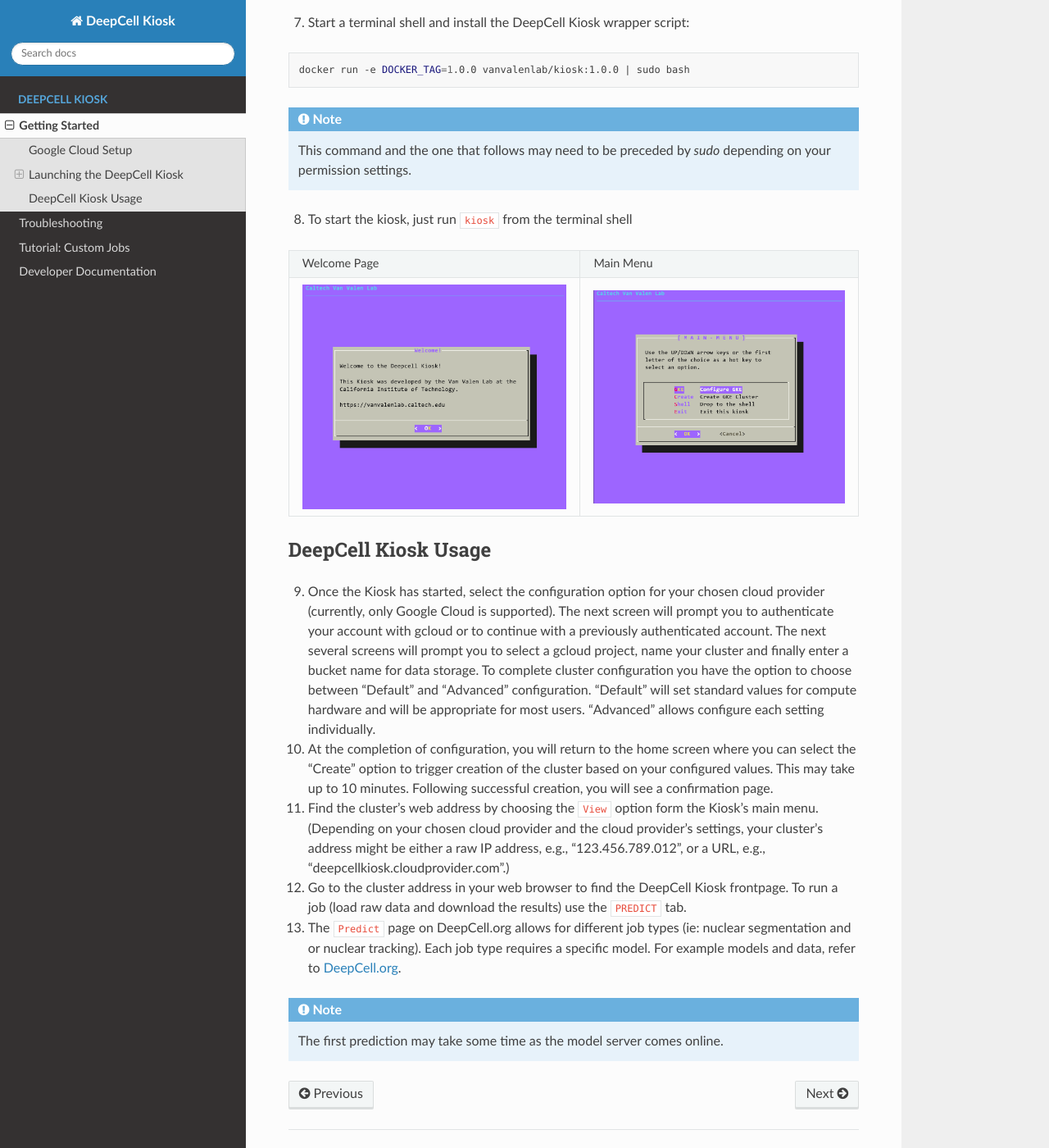
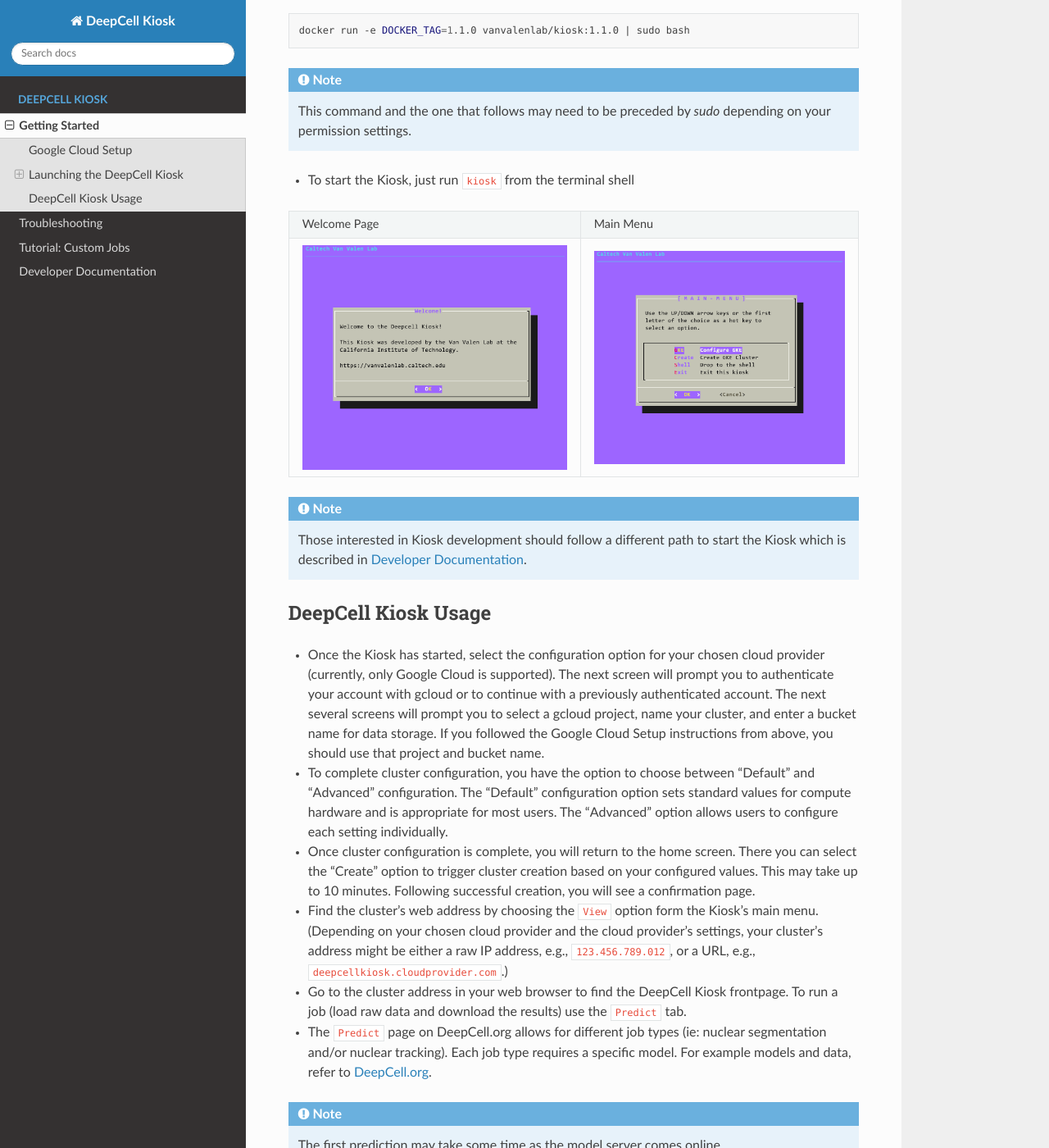
Before and after one commit to vanvalenlab/kiosk-console, a Sphinx documentation site: the page built from docs/source/GETTING_STARTED.rst, in a window 1280 px wide and 1400 px high, scrolled down 3126 px. Shown: the whole window at 82% size. Built offline with Sphinx 7.4.7 and the Read the Docs theme 2.0.0, drawn with Linux system fonts in a browser that asks for light colours; some of the changed text lies outside the part shown.

Commit message:
Update Getting Started  (#287)
* remove numbers and update version

* bold headline in rst

* copyedited for clarity and  correctness

* fix formatting

* change dev content to note

* change formatting in Usage

* update license badge with correct target

* update README cmd version to 1.1.0

* crop images to be the same size

```diff
--- a/docs/source/GETTING_STARTED.rst
+++ b/docs/source/GETTING_STARTED.rst
@@ -12,9 +12,9 @@
 Google Cloud Setup
 ------------------
 
-.. warning:: Google Cloud Platform must approve several requests which may take up to 1 day to complete.
+.. warning:: Google Cloud Platform must approve several requests that may take up to 1 day to complete.
 
-1. If necessary, create an account at `Google Cloud <https://cloud.google.com>`_ and create a Google Cloud project, making sure you have at least one account with the `Owner` role. Write down the project ID (you will need this in step 9).
+1. If necessary, create an account at `Google Cloud <https://cloud.google.com>`_ and create a Google Cloud project, making sure you have at least one account with the `Owner` role. Take note of the project ID (you will need this later during Kiosk configuration).
 
 2. Make sure the `Kubernetes Engine API <https://console.cloud.google.com/apis/api/container.googleapis.com/overview>`_ is enabled.
 
@@ -26,7 +26,7 @@
 
 .. note:: Google offers a number of GPU types. The DeepCell Kiosk uses `nvidia-tesla-t4` GPUs for inference by default.
 
-5. Create a `cloud storage bucket <https://cloud.google.com/storage/docs/creating-buckets>`_. This will be used to store data and models. Record the bucket name (you will need this in step 9). Please do not use underscores (`_`) in your bucket name. Your bucket should follow the organizational structure that follows:
+5. Create a `cloud storage bucket <https://cloud.google.com/storage/docs/creating-buckets>`_. This will be used to store data and models. Record the bucket name (as with project ID, you will need this during Kiosk configuration). Please do not use underscores (`_`) in your bucket name. Your bucket should follow the organizational structure that follows:
 
    .. code-block:: bash
 
@@ -37,7 +37,7 @@
        |-- uploads
        |-- output
 
-   | ``/models`` can be changed by modifying the ``MODEL_PREFIX`` environmental variable in the ``tf-serving`` helmfile. Similarly, ``/uploads`` can be configured by modifying ``UPLOAD_PREFIX`` in the ``frontend`` helmfile. The contents of ``/uploads`` and ``/output`` are managed by the |kiosk-bucket-monitor|.
+   Please note that the Kiosk comes "preloaded" with a few commonly used models. These models are hosted in our public ``deepcell-models`` bucket on Google Cloud. However, if you wish to use custom models, you can do so by altering the ``GCLOUD_STORAGE_BUCKET`` environmental variable in the ``tf-serving`` helmfile. The contents of ``/uploads`` and ``/output`` are managed by the |kiosk-bucket-monitor|.
 
 .. |kiosk-bucket-monitor| raw:: html
 
@@ -50,10 +50,10 @@
 
 One of the enabling technologies the DeepCell Kiosk utilizes is `Docker <https://www.docker.com/>`_ (*FREE Community Edition*). Installation is easy for Linux and MacOS, but the setup can be complicated for Windows. For this reason, we recommend Windows users employ an `Ubuntu VM <https://brb.nci.nih.gov/seqtools/installUbuntu.html>`_ or follow the cloud jumpbox workflow outlined below.
 
-If you plan on maintaining the DeepCell kiosk as a persistent tool, we recommend using the jumpbox workflow, which allows you to manage the kiosk from a Google Cloud VM. This prevents computer shutdowns from interfering with your ability to manage the kiosk.
+If you plan on maintaining the DeepCell Kiosk as a persistent tool, we recommend using the jumpbox workflow, which allows you to manage the system from a Google Cloud VM. This prevents unexpected or accidental computer shutdowns that occur locally from interfering with your ability to manage the Kiosk.
 
 .. _DOCKER_INSTALLATION:
-6. Select the docker installation that is best for you:
+**Select the docker installation that is best for you:**
 
    * `Local Docker Installation - Windows`_
    * `Local Docker Installation - MacOS and Linux`_
@@ -73,7 +73,7 @@
 * Navigate to the `VM instances <https://console.cloud.google.com/compute/instances>`_ page via ``Compute Engine > VM instances``
 * Check that your boot disk is configured for ``Debian/Ubuntu 9`` operating system
 
-.. warning:: Container optimized images do not support kiosk installation.
+.. warning:: Container optimized images do not support Kiosk installation.
 
 * All other settings can be left as defaults
 * After creating the instance, SSH into your instance either using the option provided by Google Cloud or through your local terminal.
@@ -88,22 +88,20 @@
     sudo apt-get update && \
     sudo apt-get install -y containerd.io docker-ce docker-ce-cli git make vim
 
-* Alternatively, if you SSH'd in using Google Cloud's browser-based terminal, you will need to break that large clump of commands into individual commands (each semicolon denotes the end of a command) and paste them one at a time onto the command line. After this, you should see the kiosk GUI screen and can follow the kiosk configuration and launch process as usual.
-
 Starting the Kiosk
 ^^^^^^^^^^^^^^^^^^
 
-You are now ready to start the kiosk! Those interested in Kiosk development should follow a different path to start the kiosk which is described in :ref:`DEVELOPER`.
+You are now ready to start the Kiosk!
 
-7. Start a terminal shell and install the DeepCell Kiosk wrapper script:
+* Start a terminal shell and install the DeepCell Kiosk wrapper script:
 
 .. code-block:: bash
 
-    docker run -e DOCKER_TAG=1.0.0 vanvalenlab/kiosk:1.0.0 | sudo bash
+    docker run -e DOCKER_TAG=1.1.0 vanvalenlab/kiosk:1.1.0 | sudo bash
 
 .. note:: This command and the one that follows may need to be preceded by `sudo` depending on your permission settings.
 
-8. To start the kiosk, just run ``kiosk`` from the terminal shell
+* To start the Kiosk, just run ``kiosk`` from the terminal shell
 
 .. list-table::
 
@@ -112,17 +110,21 @@
     * - .. image:: ../images/Kiosk-Welcome.png
       - .. image:: ../images/Kiosk-Main-Menu.png
 
+.. note:: Those interested in Kiosk development should follow a different path to start the Kiosk which is described in :ref:`DEVELOPER`.
+
 DeepCell Kiosk Usage
 --------------------
 
-9. Once the Kiosk has started, select the configuration option for your chosen cloud provider (currently, only Google Cloud is supported). The next screen will prompt you to authenticate your account with gcloud or to continue with a previously authenticated account. The next several screens will prompt you to select a gcloud project, name your cluster and finally enter a bucket name for data storage. To complete cluster configuration you have the option to choose between "Default" and "Advanced" configuration. "Default" will set standard values for compute hardware and will be appropriate for most users. "Advanced" allows configure each setting individually.
+* Once the Kiosk has started, select the configuration option for your chosen cloud provider (currently, only Google Cloud is supported). The next screen will prompt you to authenticate your account with gcloud or to continue with a previously authenticated account. The next several screens will prompt you to select a gcloud project, name your cluster, and enter a bucket name for data storage. If you followed the Google Cloud Setup instructions from above, you should use that project and bucket name.
 
-10. At the completion of configuration, you will return to the home screen where you can select the "Create" option to trigger creation of the cluster based on your configured values. This may take up to 10 minutes. Following successful creation, you will see a confirmation page.
+* To complete cluster configuration, you have the option to choose between "Default" and "Advanced" configuration. The "Default" configuration option sets standard values for compute hardware and is appropriate for most users. The "Advanced" option allows users to configure each setting individually.
 
-11. Find the cluster's web address by choosing the ``View`` option form the Kiosk's main menu. (Depending on your chosen cloud provider and the cloud provider's settings, your cluster's address might be either a raw IP address, e.g., "123.456.789.012", or a URL, e.g., "deepcellkiosk.cloudprovider.com".)
+* Once cluster configuration is complete, you will return to the home screen. There you can select the "Create" option to trigger cluster creation based on your configured values. This may take up to 10 minutes. Following successful creation, you will see a confirmation page.
 
-12. Go to the cluster address in your web browser to find the DeepCell Kiosk frontpage. To run a job (load raw data and download the results) use the ``PREDICT`` tab.
+* Find the cluster's web address by choosing the ``View`` option form the Kiosk's main menu. (Depending on your chosen cloud provider and the cloud provider's settings, your cluster's address might be either a raw IP address, e.g., ``123.456.789.012``, or a URL, e.g., ``deepcellkiosk.cloudprovider.com``.)
 
-13. The ``Predict`` page on DeepCell.org allows for different job types (ie: nuclear segmentation and or nuclear tracking). Each job type requires a specific model. For example models and data, refer to `DeepCell.org <https://deepcell.org/data>`_.
+* Go to the cluster address in your web browser to find the DeepCell Kiosk frontpage. To run a job (load raw data and download the results) use the ``Predict`` tab.
+
+* The ``Predict`` page on DeepCell.org allows for different job types (ie: nuclear segmentation and/or nuclear tracking). Each job type requires a specific model. For example models and data, refer to `DeepCell.org <https://deepcell.org/data>`_.
 
 .. note:: The first prediction may take some time as the model server comes online.
```
Also changed, not shown: README.md (+3 -3 lines), docs/images/Kiosk-Main-Menu.png, docs/images/Kiosk-Welcome.png.
